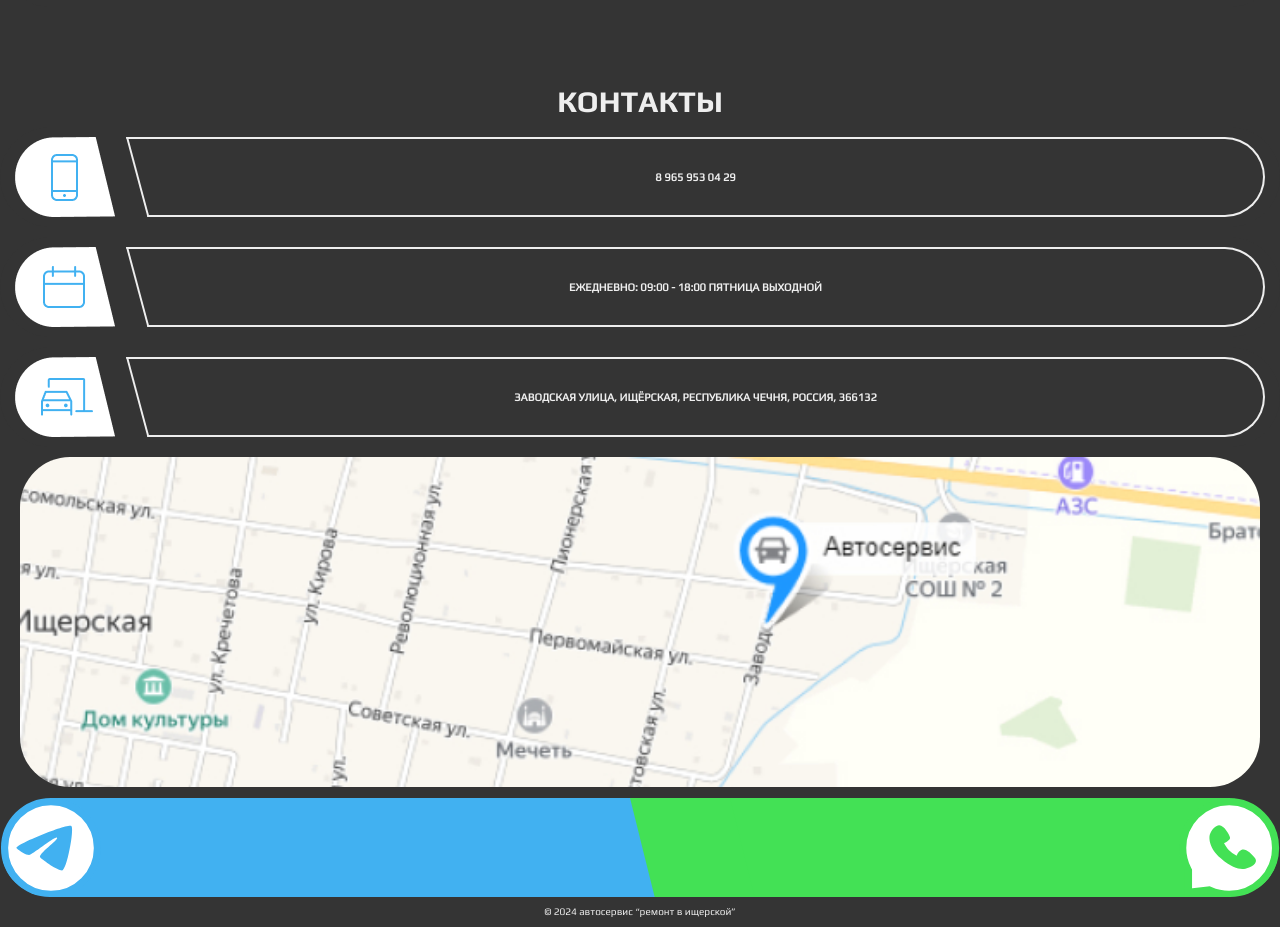
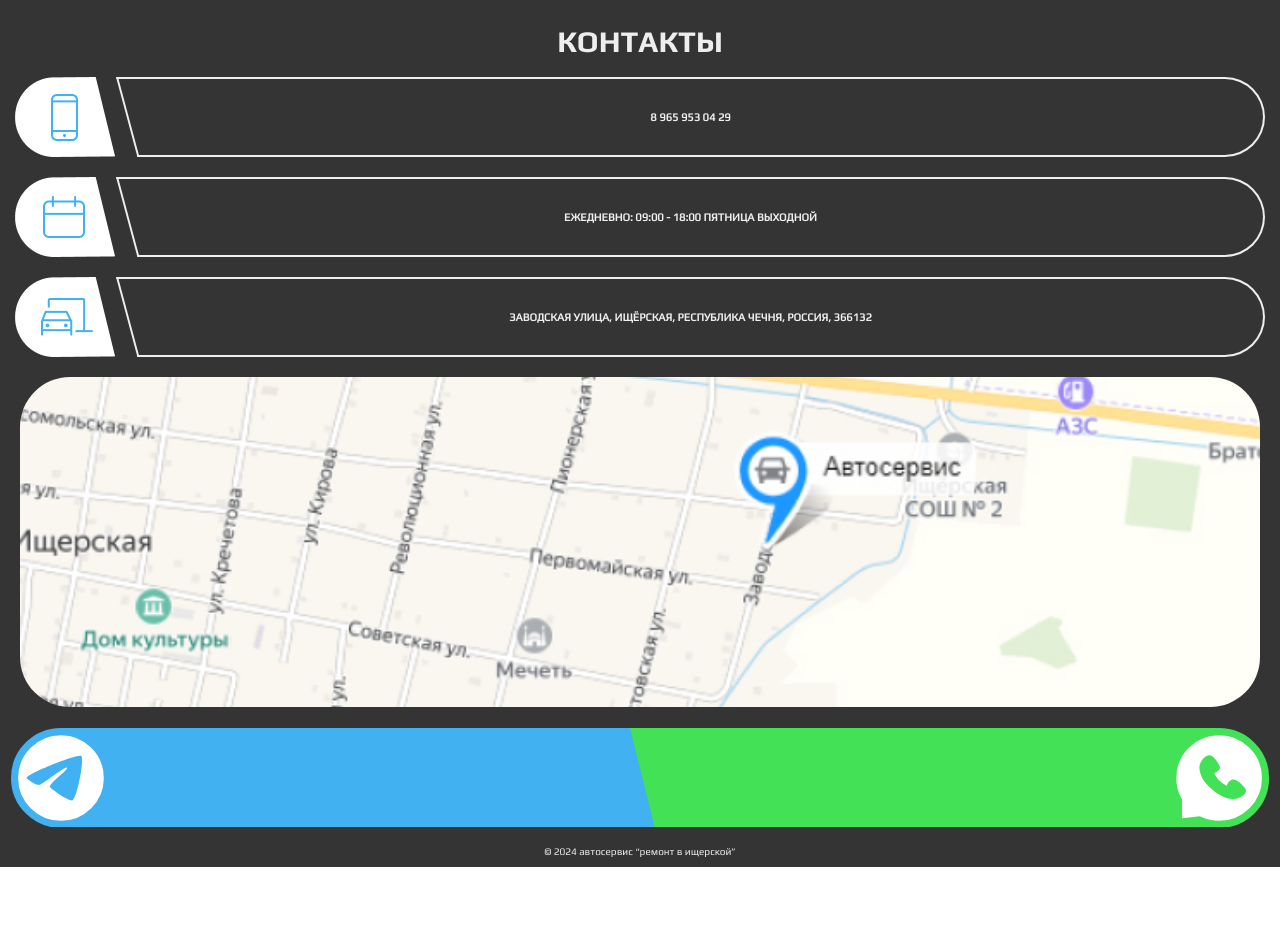
Before and after one commit to Ta-mir-lan/car-test, a plain HTML site: page index.html in a window 1280 px wide. Shown: the part 1523-2450 px from the top of the page. After the commit the page ends 2390 px from the top, so only its background shows below. Drawn offline with Linux system fonts and the light colour scheme.

Commit message:
Add files via upload

```diff
--- a/CSS/header.css
+++ b/CSS/header.css
@@ -162,8 +162,6 @@
 	display: flex;
 	justify-content: space-between;
 	align-items: center;
-	height: 100px;
-	gap: 10px;
 	background: var(--black);
 	border-radius: 50px;
 	padding: 0 1.5rem;
@@ -216,7 +214,7 @@
 	text-align: center;
 	display: flex;
 	flex-direction: column;
-	gap: 1rem;
+	gap: 2rem;
 	background-color: var(--black);
 	color: var(--white);
 }
@@ -265,9 +263,11 @@ p{
 	position: relative;
 	display: flex;
 	height: 100px;
-	min-width: 400px;
+	min-width: 320px;
 	overflow: hidden;
 	border-radius: 50px;
+	padding: 0 1rem;
+
 }
 
 .skew__left, .skew__right {
@@ -299,7 +299,7 @@ p{
 	right: 0;
 	background: var(--accent2);
 	transform: translateX(-5.2rem);
-	width: calc(100% - 2.6rem - 100px);
+	width: calc(100% - 2.6rem - 40px);
 }
 .skew__right::before {
 	left: 0;
@@ -314,7 +314,7 @@ p{
 	transform: translateX(-5.2rem);
 	transform-origin: 0 0;
 	height: 100%;
-	width: 100px;
+	width: 30px;
 	background: var(--accent2);
 	transform: skewX(14deg);
 }
```
